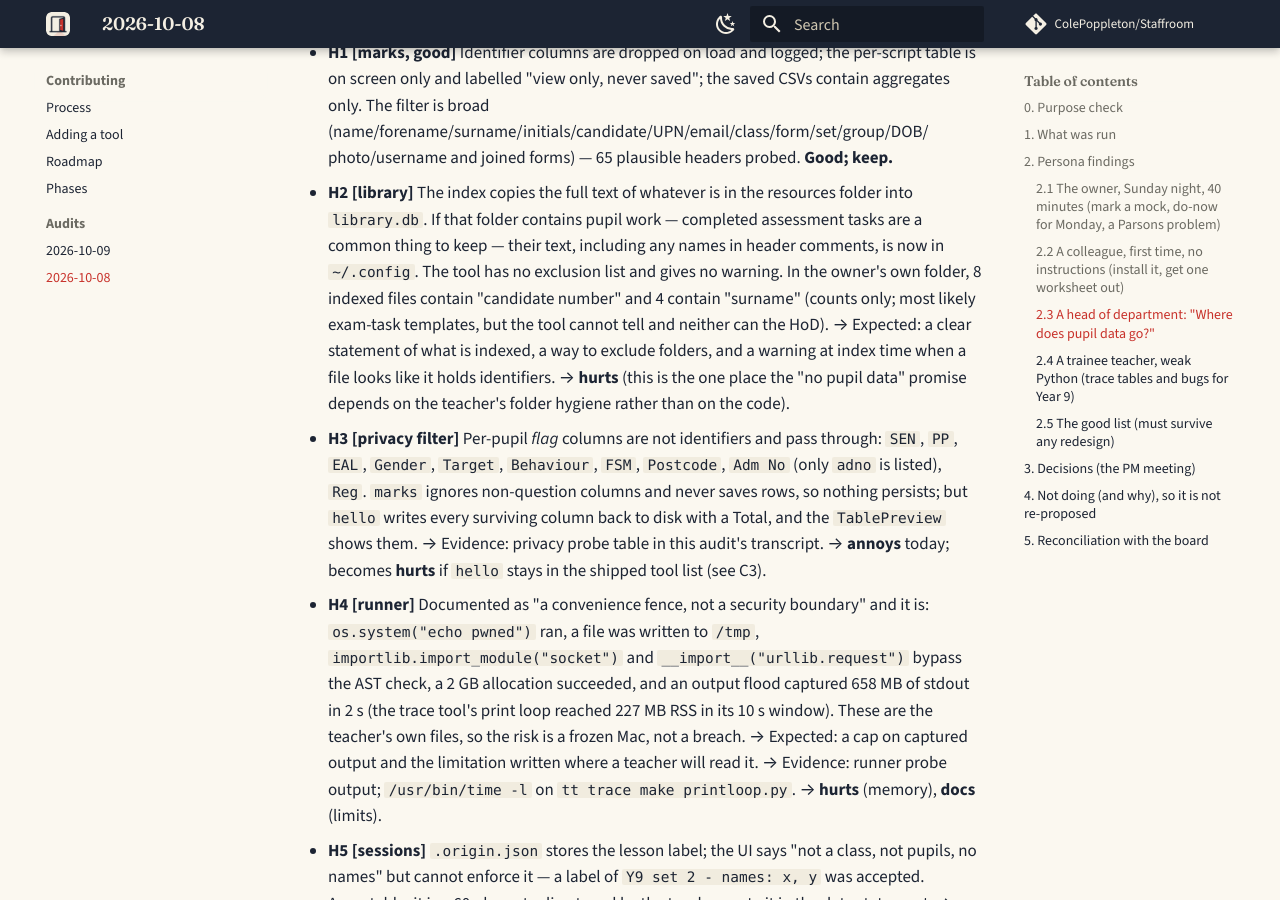
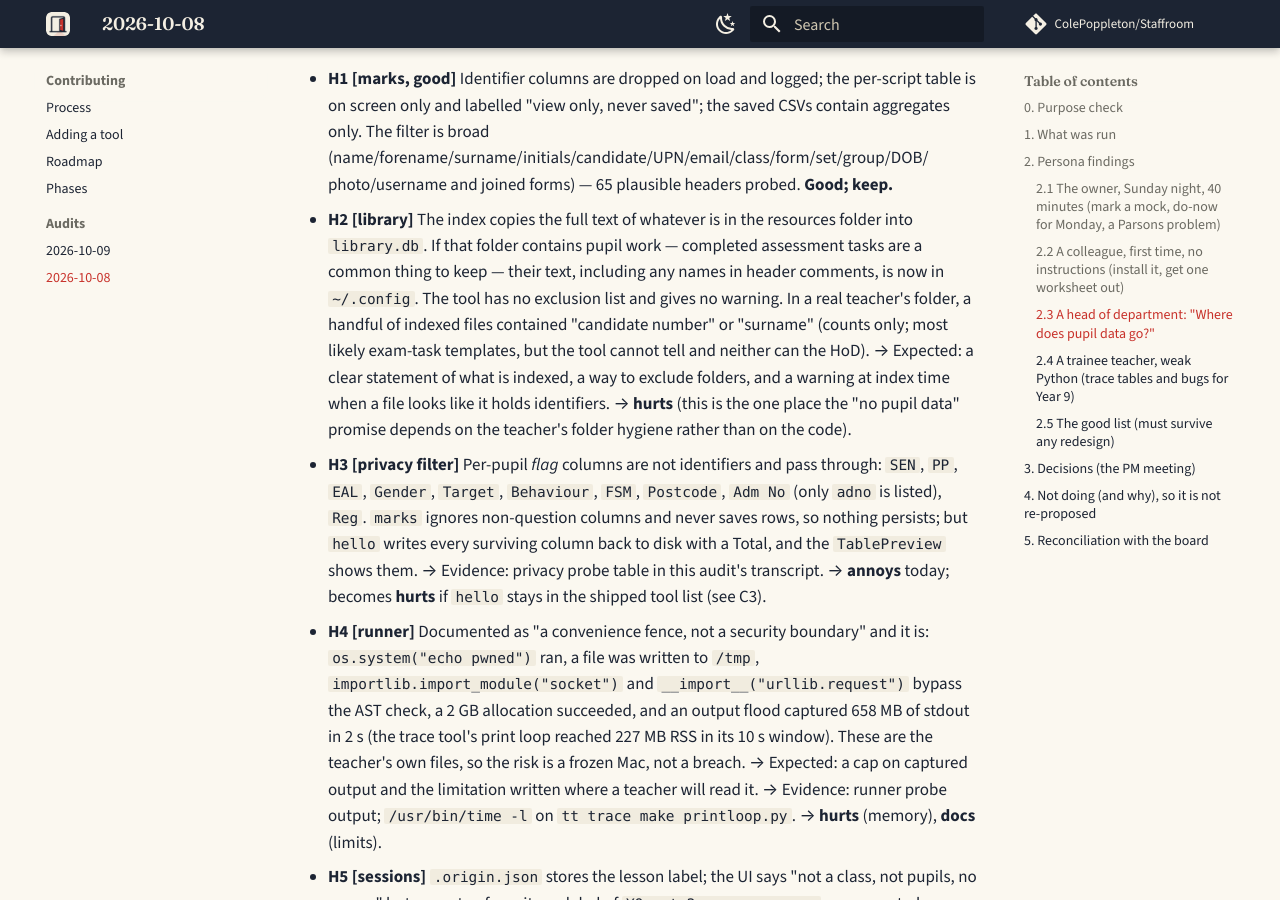
Before and after one commit to ColePoppleton/Staffroom, an MkDocs documentation site: the page built from docs/audits/2026-10-08.md, in a window 1280 px wide and 900 px high, scrolled down 5636 px. Built offline with MkDocs 1.6.1 and Material for MkDocs 9.7.7, drawn with Linux system fonts in a browser that asks for light colours; comment, search, counter and statistics services are not loaded; some of the changed text lies outside the part shown.

Commit message:
Remove the owner's real folder details before going public (#138)
Co-authored-by: Claude Opus 5.5 <noreply@anthropic.com>

```diff
--- a/docs/audits/2026-10-08.md
+++ b/docs/audits/2026-10-08.md
@@ -35,7 +35,7 @@ teacher.
 | fade | `tt fade make` on `year9.py` (bottom_up; `--order ranges --ranges 4-6`; `--ranges abc`), `empty.py`, `syntax_error.py` |
 | pseudocode | `to-ocr`/`to-aqa` on `year9.py`; `to-python` on `erl.txt`, `aqa.aqa.txt`, `--from aqa`; `syntax_error.py`; `notes.txt`; `--save`; logic probe with input/lists/f-strings/random/try/with/file ops and round trips |
 | quiz | `list`, `check` (good and bad bank), `export` kahoot/forms/donow, `retrieval` (good log, log with a class column, log with bad rows), `--topics nosuch`, a .txt as bank, `spec ocr`; logic probe of Kahoot limits and distractor borrowing |
-| library | `status`; `index` (full: 587 files, 31.8 s cold; incremental: 0.0 s); `search while`, `search loop --kind python`, no-match; `tags` set/clear/absolute-path-outside-root against a fixtures root; identifier-word counts over the owner's index (counts only) |
+| library | `status`; `index` (full: a few hundred files, about 30 s cold; incremental: under a second); `search while`, `search loop --kind python`, no-match; `tags` set/clear/absolute-path-outside-root against a fixtures root; identifier-word counts over a real index (counts only) |
 | shell | `tt usage`, `tt update --check`, `tt version`, `tt list`, `tt new audit_probe` (scaffold, its tests, its CLI, then removed) |
 | core directly | `core.runner.run_source` on an infinite loop, a socket import, `os.system`, `importlib`/`__import__` bypasses, a 2 GB allocation, an output flood; `core.privacy.is_identifier_column` on 65 plausible markbook headers |
 | GUI | `tt-gui --screenshot` for every tool empty and after a run, light and dark (`data/audit/shots.sh`); a driven session (`probes/gui_probe.py`) covering the empty-input guard, a wrong file type, the names file, the messy file, Settings, classroom open + Diff action, the print loop in trace, and a 1040×680 window — in both themes |
@@ -147,8 +147,8 @@ outputs):
 - **H2 [library]** The index copies the full text of whatever is in the resources folder into
   `library.db`. If that folder contains pupil work — completed assessment tasks are a common thing
   to keep — their text, including any names in header comments, is now in `~/.config`. The tool has
-  no exclusion list and gives no warning. In the owner's own folder, 8 indexed files contain
-  "candidate number" and 4 contain "surname" (counts only; most likely exam-task templates, but the
+  no exclusion list and gives no warning. In a real teacher's folder, a handful of indexed files contained
+  "candidate number" or "surname" (counts only; most likely exam-task templates, but the
   tool cannot tell and neither can the HoD). → Expected: a clear statement of what is indexed, a way
   to exclude folders, and a warning at index time when a file looks like it holds identifiers. →
   **hurts** (this is the one place the "no pupil data" promise depends on the teacher's folder
```
Also changed, not shown: other parts of docs/audits/2026-10-08.md (+3 -3 lines), .claude/skills/next-task/SKILL.md (+1 -1 lines), CHANGELOG.md (+4 -0 lines).
